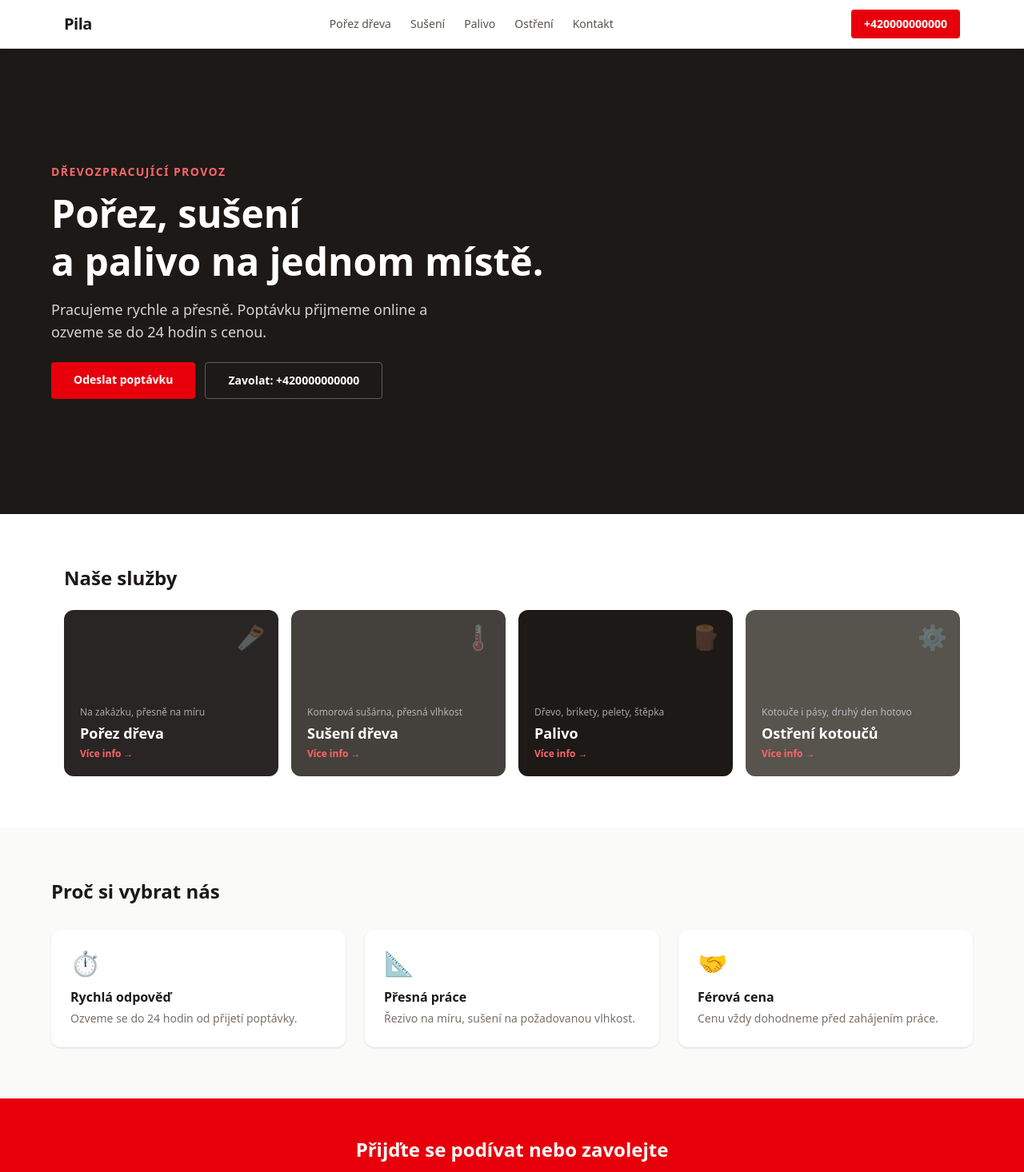
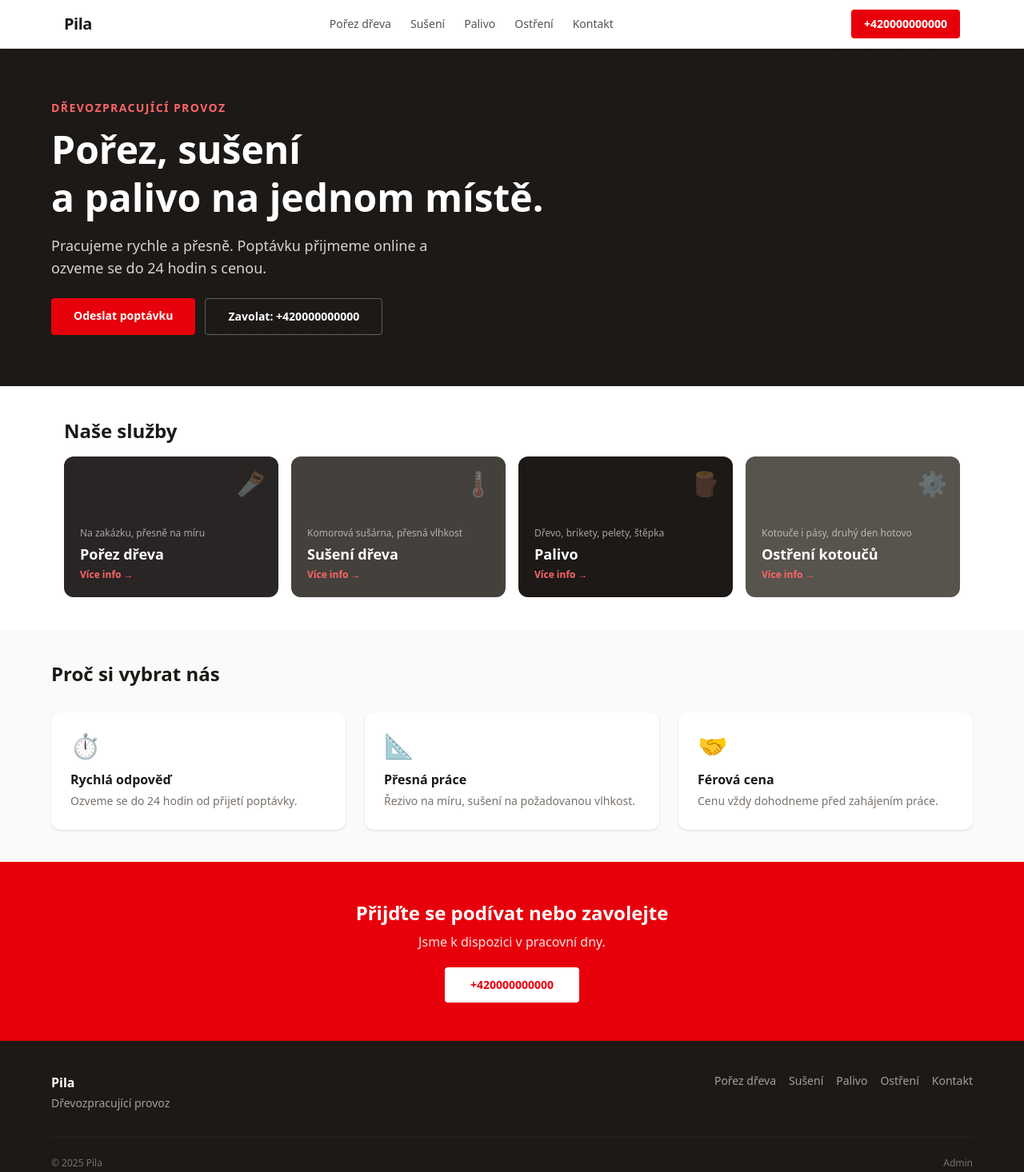
Before and after one commit to pavslovak-maker/pila-portal, a Next.js app: page / in a window 1280 px wide. Shown: the top 1466 px of the page at 80% size. Built offline with nearby package versions, Linux system fonts and the light colour scheme.

Commit message:
zkrácení hero sekce — dlaždice viditelné při načtení

```diff
--- a/src/app/(web)/page.tsx
+++ b/src/app/(web)/page.tsx
@@ -64,7 +64,7 @@ export default function HomePage() {
       </header>
 
       {/* Hero */}
-      <section className="relative overflow-hidden bg-stone-900 px-4 py-20 md:py-36">
+      <section className="relative overflow-hidden bg-stone-900 px-4 py-10 md:py-16">
         <div className="absolute inset-0 bg-gradient-to-r from-stone-900 via-stone-900/80 to-transparent" />
         <div className="relative mx-auto max-w-6xl">
           <p className="text-xs font-semibold uppercase tracking-widest text-red-400 sm:text-sm">Dřevozpracující provoz</p>
@@ -86,11 +86,11 @@ export default function HomePage() {
       </section>
 
       {/* Služby */}
-      <section className="mx-auto max-w-6xl px-4 py-12 md:py-16">
-        <h2 className="mb-6 text-xl font-bold text-stone-900 sm:text-2xl">Naše služby</h2>
+      <section className="mx-auto max-w-6xl px-4 py-8 md:py-10">
+        <h2 className="mb-4 text-xl font-bold text-stone-900 sm:text-2xl">Naše služby</h2>
         <div className="grid grid-cols-2 gap-3 sm:gap-4 lg:grid-cols-4">
           {SERVICES.map((s) => (
-            <Link key={s.href} href={s.href} className={"group relative flex h-40 flex-col justify-end overflow-hidden rounded-xl p-4 sm:h-52 sm:p-5 " + s.bg}>
+            <Link key={s.href} href={s.href} className={"group relative flex h-36 flex-col justify-end overflow-hidden rounded-xl p-4 sm:h-44 sm:p-5 " + s.bg}>
               <span className="absolute right-3 top-3 text-2xl opacity-30 sm:right-4 sm:top-4 sm:text-3xl">{s.emoji}</span>
               <p className="text-xs text-white/60">{s.desc}</p>
               <h3 className="mt-1 text-sm font-bold text-white sm:text-lg">{s.label}</h3>
@@ -101,7 +101,7 @@ export default function HomePage() {
       </section>
 
       {/* Proč my */}
-      <section className="bg-stone-50 px-4 py-12 md:py-16">
+      <section className="bg-stone-50 px-4 py-8 md:py-10">
         <div className="mx-auto max-w-6xl">
           <h2 className="mb-8 text-xl font-bold text-stone-900 sm:text-2xl">Proč si vybrat nás</h2>
           <div className="grid gap-6 sm:grid-cols-3">
```
